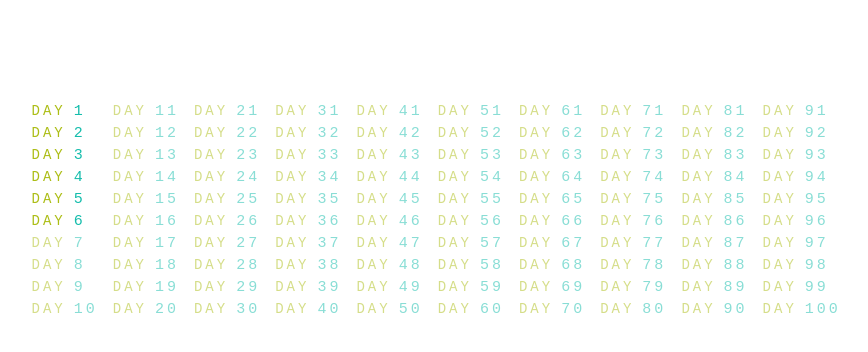
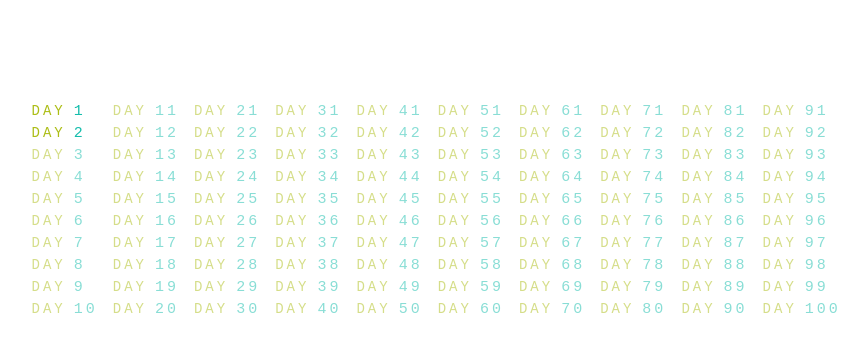
Before and after one commit to vipyne/100-days, a plain HTML site: page 100days/index.html in a window 1280 px wide. Shown: the whole page, without its empty margins (196-1064 px from the left). Drawn offline with Linux system fonts and the light colour scheme.

Commit message:
clean up

```diff
--- a/100days/100javascripts.js
+++ b/100days/100javascripts.js
@@ -5,32 +5,23 @@
   var daysHTML = document.getElementById('js-days'),
       docFrag  = document.createDocumentFragment();
 
-
-
   for (var i = 1; i <= 10; i++) {
     var ul = document.createElement('ul'), holder = [];
     for (var j = 1*i; j <= 10*i; j++) {
-      console.log('js', j);
-      var lastHTML = [];
-      var HTML;
-      if (j <= 6) {
+      var li = [], HTML;
+      if (j <= 2) {
         HTML = '<li><a href="' + j + '/index.html">day <span>' + j + '</span></a></li>';
       } else {
         HTML = '<li class="is-disabled"><a href="#">day <span>' + j + '</span></a></li>';
       }
       holder.push(HTML);
-      lastHTML = holder.slice(-10);
-      // var ten = holder.pop(10);
-      ul.innerHTML = lastHTML.join('');
+      li = holder.slice(-10);
+      ul.innerHTML = li.join('');
     }
-    // console.log(holder);
-    console.log('docFrag', docFrag);
     docFrag.appendChild(ul);
     ul = null;
   }
 
-  console.log('doc', docFrag);
   daysHTML.appendChild(docFrag);
-  // daysHTML.innerHTML = docFrag;
 
 })(window, document);
--- a/100days/index.html
+++ b/100days/index.html
@@ -1,7 +1,7 @@
 <!DOCTYPE html>
 <html>
   <head>
-    <title>vanessa pyne</title>
+    <title>vanessa pyne | 100 days</title>
     <link rel='stylesheet' href='./100styles.css' />
   </head>
   <body>
```
Also changed, not shown: 100days/2/index.html (+1 -1 lines).
